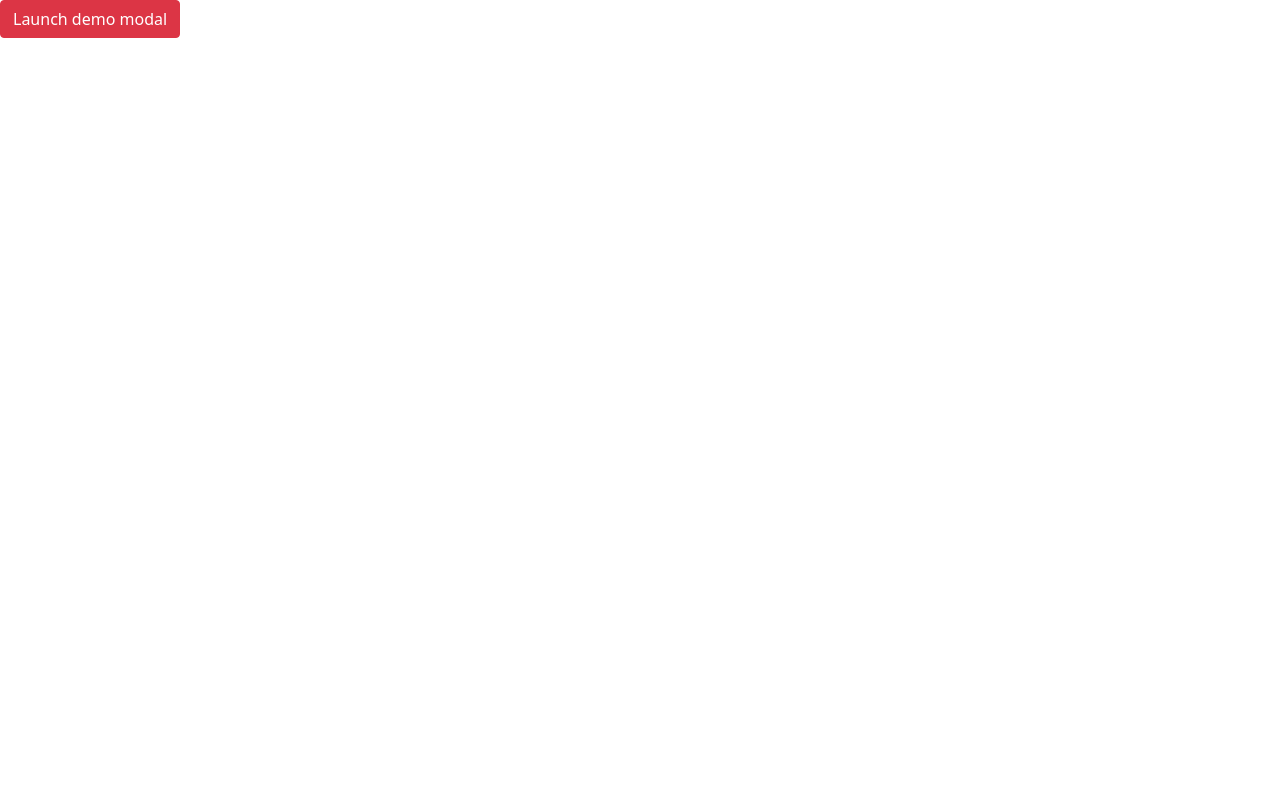
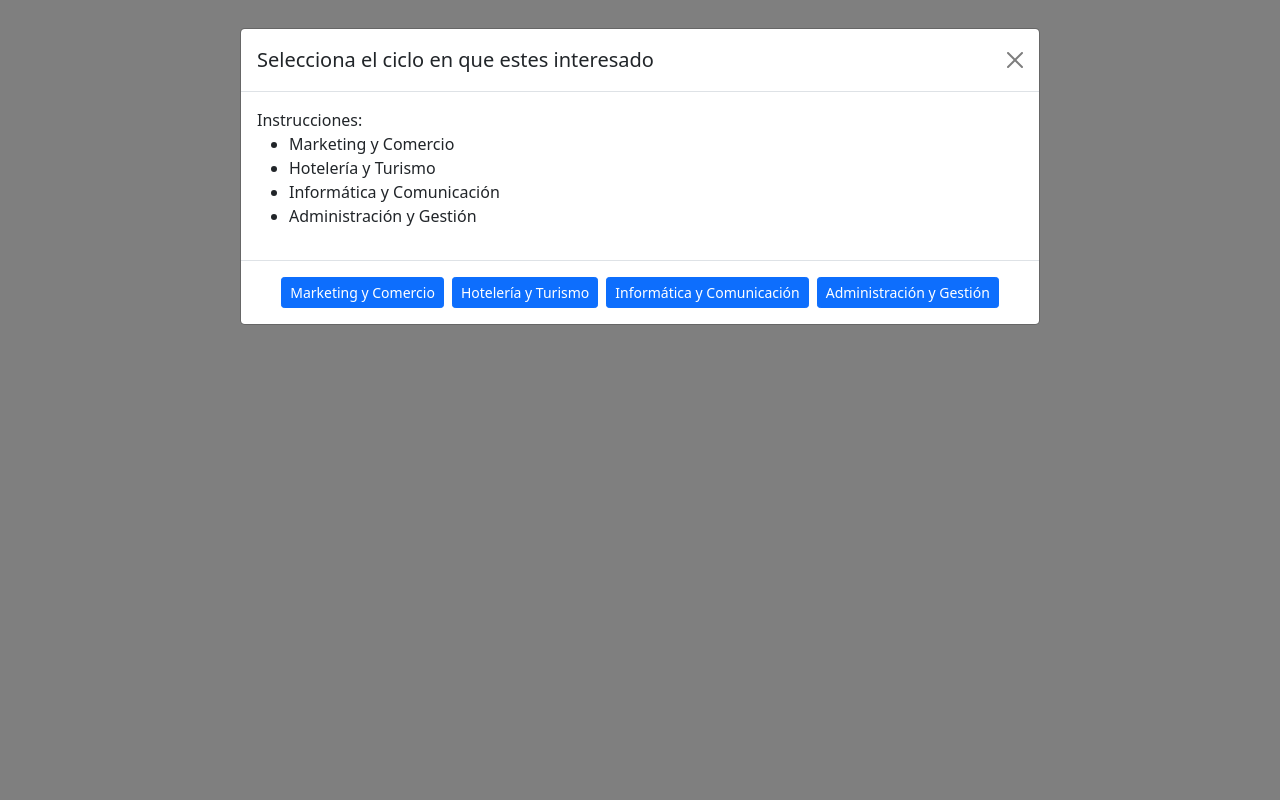
Before and after one commit to smarescat86/proyecto_abp_juego, a PHP site: page /views/seleccionarCiclo.php in a window 1280 px wide. Run offline with PHP 8.4, Linux system fonts and the light colour scheme; some libraries are stand-ins or nearby versions.

Commit message:
modal ciclos done

```diff
--- a/views/seleccionarCiclo.php
+++ b/views/seleccionarCiclo.php
@@ -9,20 +9,20 @@
     <?php
     include '../bootstrap/index.php';
     ?>
-<script>
-    var myModal = new bootstrap.Modal(document.getElementById('basiceModal'), options)
+<script src="http://ajax.googleapis.com/ajax/libs/jquery/1.9.1/jquery.min.js"></script>
+<script type="text/javascript">
+       $(window).on('load', function() {
+        $("#myModal").modal('show');
+
+    });
 
 </script>
 
 </head>
 
 <body>
-<button type="button" class="btn btn-danger" data-bs-toggle="modal" data-bs-target="#basiceModal">
 
- Launch demo modal
-
-</button>
-<div class="modal fade" id="basiceModal" tabindex="-1" aria-labelledby="basicModalLabel" aria-hidden="true" data-bs-target="#basiceModal">
+<div id="myModal" class="modal fade" id="basiceModal" tabindex="-1" aria-labelledby="basicModalLabel" aria-hidden="true" data-bs-target="#basiceModal">
 
   <div class="modal-dialog modal-lg">
 
```
